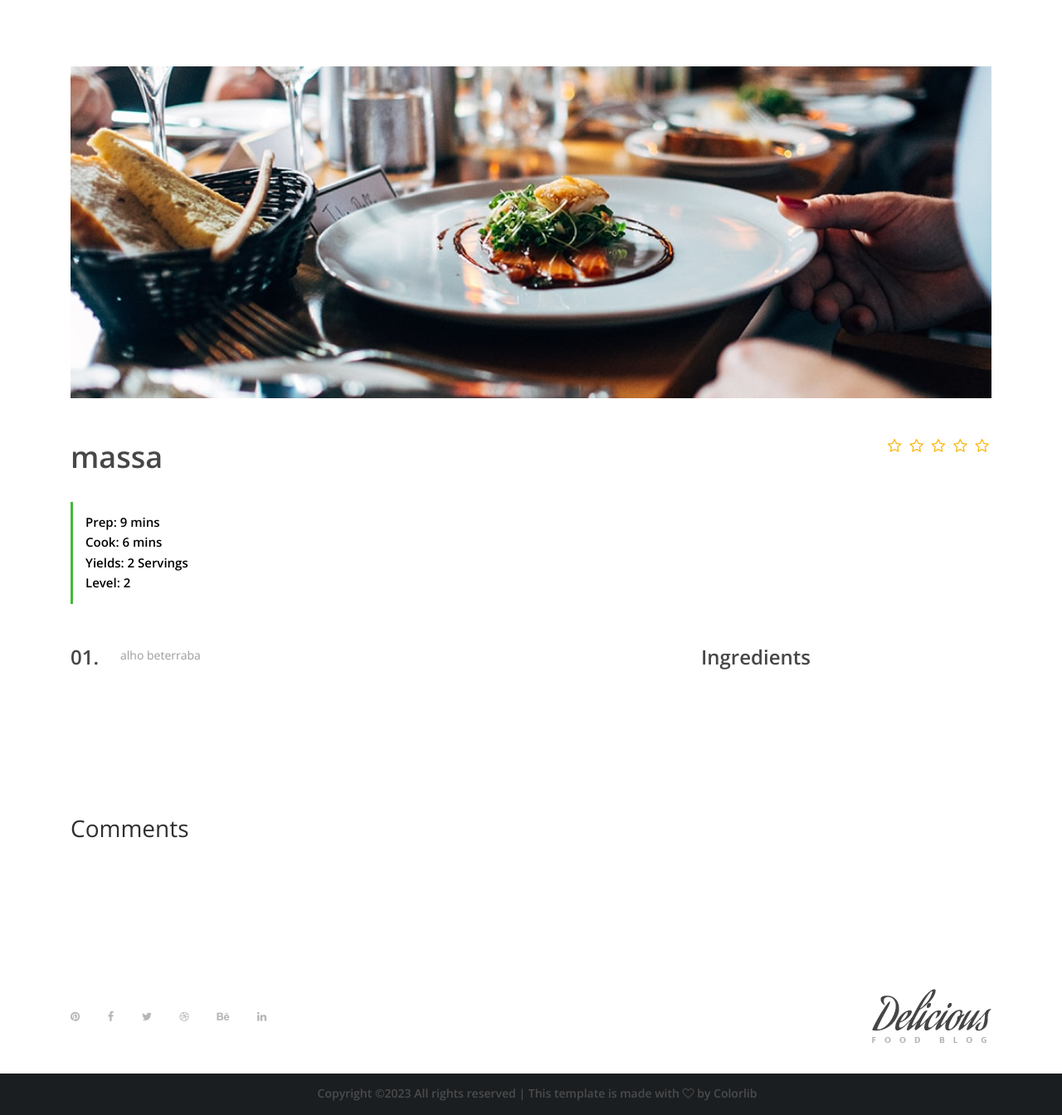
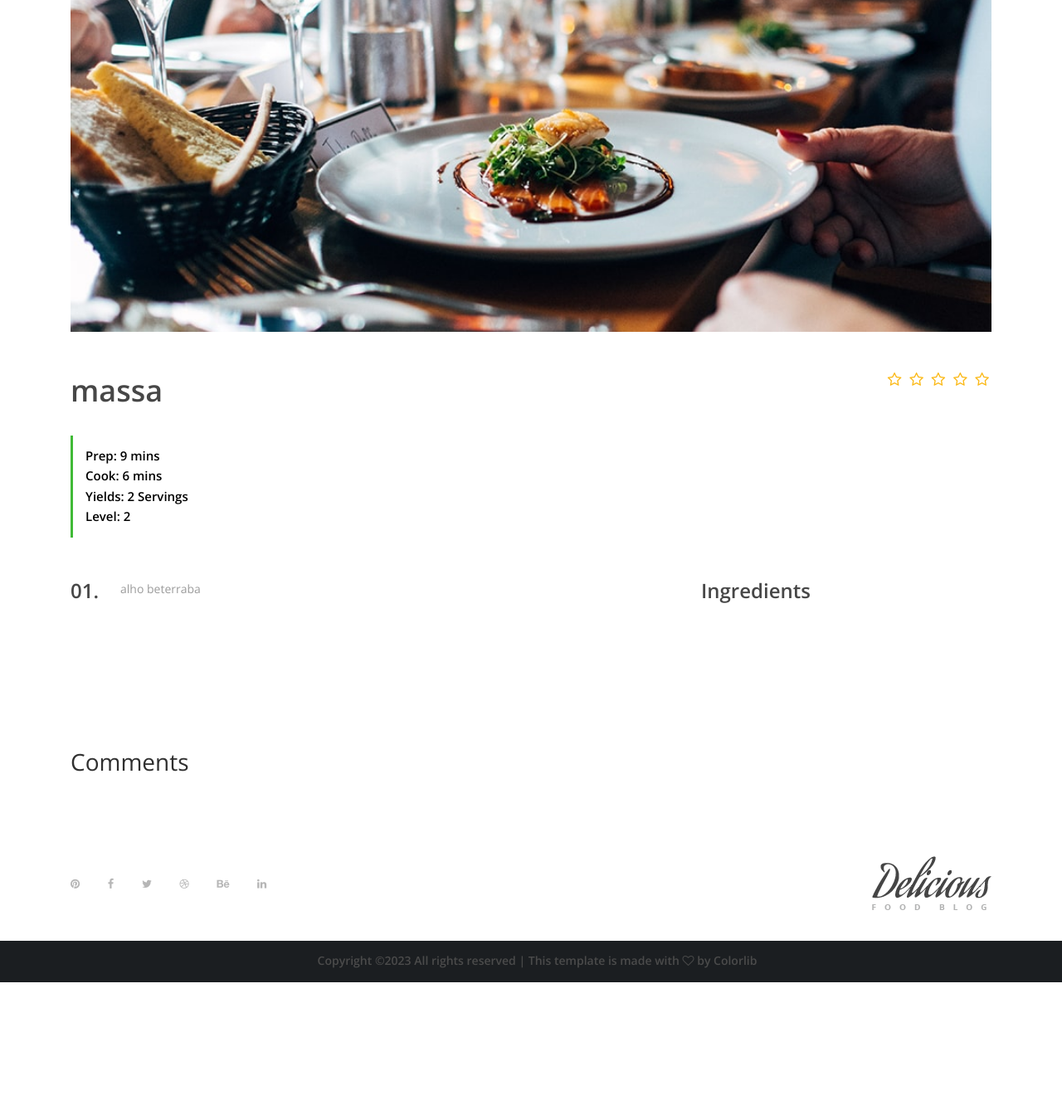
Before and after one commit to VaniaMMorais/TPW_proj1, a Django app: page /recipepost/23 in a window 1280 px wide. Shown: the part 195-1539 px from the top of the page at 83% size. After the commit the page ends 1379 px from the top, so only its background shows below. Run offline with Django 4.2, Linux system fonts and the light colour scheme; data comes from the database, SQL or seed files in the repository; both versions use the stored data as it was after the commit; some libraries are stand-ins or nearby versions.

Commit message:
pesquisa bonita

```diff
--- a/app/templates/index.html
+++ b/app/templates/index.html
@@ -64,7 +64,7 @@
 
 
     <!-- ##### Best Recipe Area Start ##### -->
-    <section class="best-receipe-area" style="padding-top:50px"  id="best-receipe-section">
+    <section class="best-receipe-area" style="padding-top:70px"  id="best-receipe-section">
         <div class="container">
             <div class="row">
                 <div class="col-12">
--- a/app/templates/recipe-post.html
+++ b/app/templates/recipe-post.html
@@ -5,7 +5,7 @@
 {% block content %}
 
 
-    <div class="receipe-post-area section-padding-80">
+    <div class="receipe-post-area">
 
 
 
```
Also changed, not shown: app/templates/filteredrecipies.html (+6 -2 lines), db.sqlite3.
